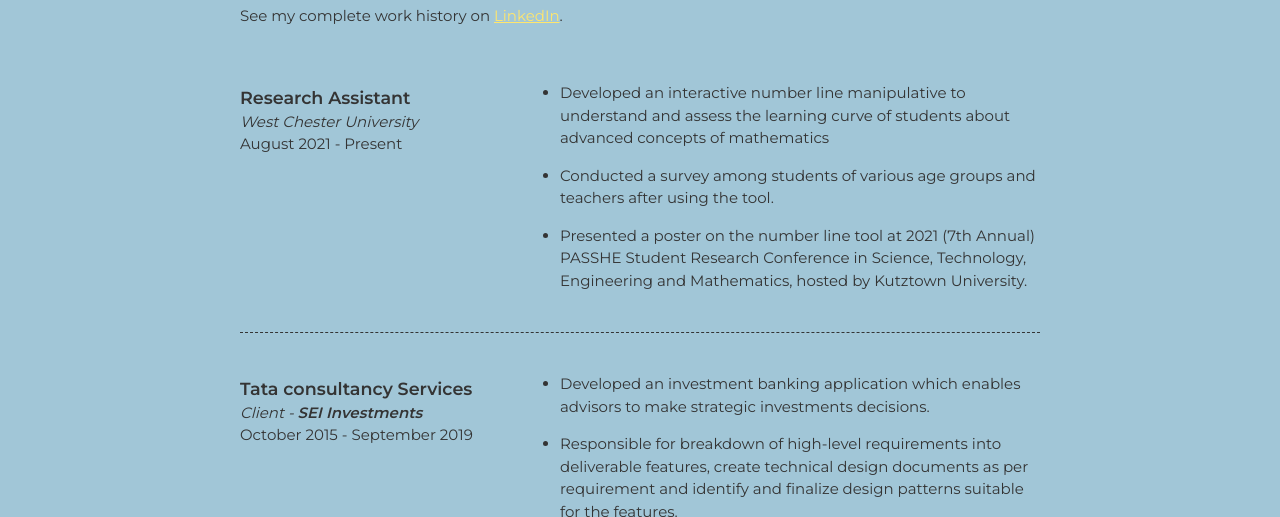
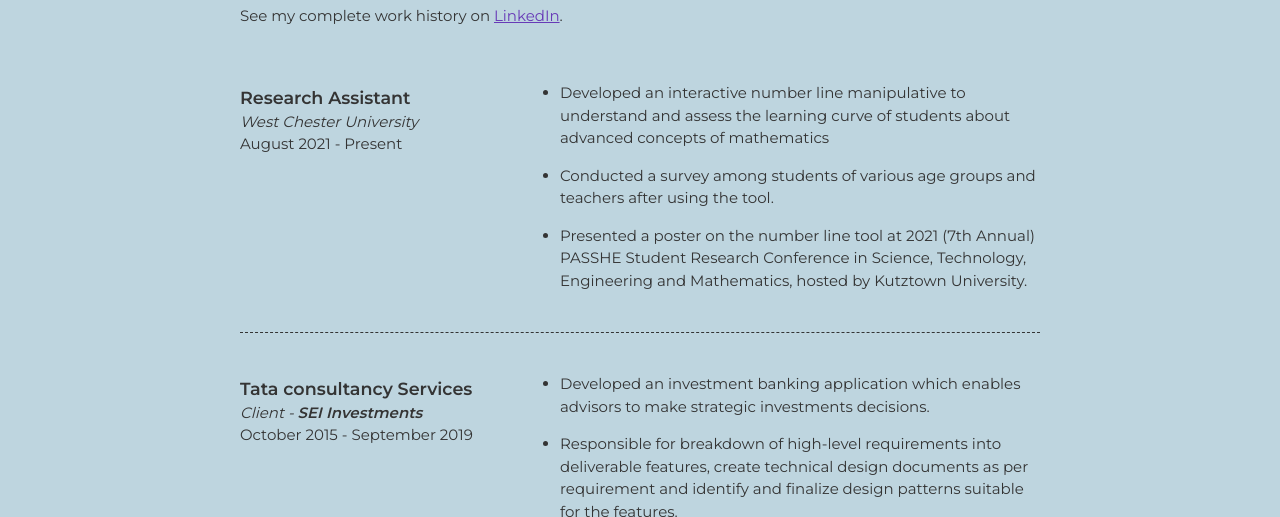
Before and after one commit to heena-begum/heena-begum.github.io, a plain HTML site: page index.html in a window 1280 px wide. Shown: the part 583-1100 px from the top of the page. Drawn offline with Linux system fonts and the light colour scheme.

Commit message:
Updated Colors
Work experience background color and link color.

```diff
--- a/css/styles.css
+++ b/css/styles.css
@@ -31,6 +31,9 @@ img {
 }
 a {
   color: #FFE66D;
+}
+.work-experience > div> p> a {
+  color: #673AB7;
 }
 a:hover {
   text-decoration: none;
@@ -109,7 +112,7 @@ header {
 /* Work Experience
 ------------------------------------*/
 .work-experience {
-  background: #A1C6D7;
+  background: #BED5DF;
 }
 
 
```
